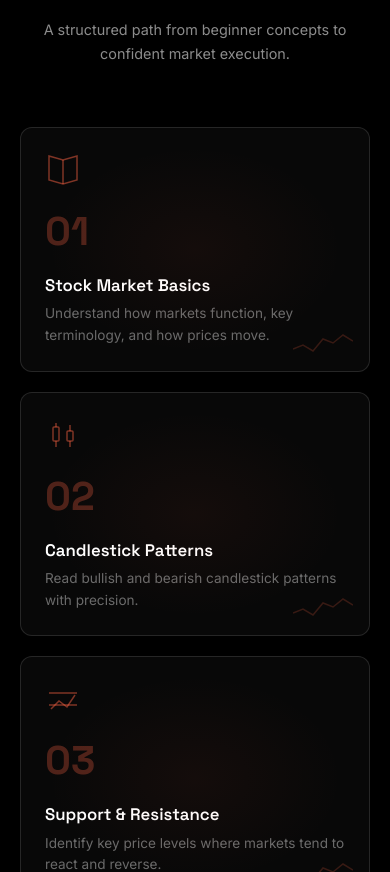
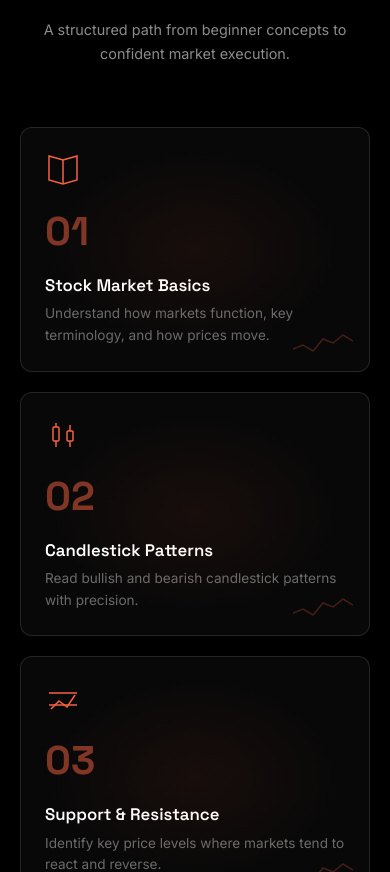
Before and after one commit to J1309/SXM, a React (Vite) app: page / in a window 390 px wide. Shown: the part 1940-2812 px from the top of the page. Built offline with nearby package versions, Linux system fonts and the light colour scheme.

Commit message:
Mobile: move all icon/glow visibility into max-width:768px block (catches all phones, unlike hover:none)

```diff
--- a/src/styles/index.css
+++ b/src/styles/index.css
@@ -1599,113 +1599,13 @@ h1, h2, h3, h4, h5, h6 {
   .section { padding: 60px 20px; }
   .hero { padding: 100px 20px 40px; }
 
-  /* Custom cursor: fully hidden on mobile */
-  .custom-cursor,
-  .cursor-glow {
-    display: none !important;
-  }
-  html, body, a, button {
-    cursor: auto !important;
-  }
-}
-
-@media (max-width: 480px) {
-  .hero-headline {
-    font-size: clamp(1.7rem, 7vw, 2.5rem);
-  }
-
-  .hero-subtext {
-    font-size: 0.95rem;
-  }
-
-  .section-title {
-    font-size: clamp(1.5rem, 5vw, 2rem);
-  }
-
-  .section-subtitle {
-    font-size: 0.9rem;
-  }
-
-  .stats-grid {
-    grid-template-columns: 1fr 1fr;
-    gap: 16px;
-  }
-
-  .stat-number {
-    font-size: clamp(2rem, 10vw, 2.8rem);
-  }
-
-  .glass-card {
-    padding: 24px;
-  }
-
-  .dashboard-mockup {
-    padding: 16px;
-  }
-
-  .mission-section {
-    gap: 40px;
-  }
-}
-
-/* ============================================
-   Touch Device Overrides
-   Make hover-dependent features work without hover
-   ============================================ */
-@media (hover: none) {
-  /* Restore default cursor everywhere */
-  html, body, a, button {
-    cursor: auto !important;
-  }
-
-  .custom-cursor,
-  .cursor-glow {
-    display: none !important;
-  }
-
-  /* Glass cards: always clearly visible with subtle glow */
+  /* Mobile: always show card icons and glow without requiring touch */
   .glass-card::before {
-    opacity: 0.35;
+    opacity: 0.45;
   }
   .glass-card {
     border-color: rgba(255, 255, 255, 0.12);
   }
-  .glass-card:hover {
-    transform: none;
-    box-shadow: none;
-  }
-  .glass-card:active::before {
-    opacity: 0.6;
-  }
-  .glass-card:active {
-    border-color: var(--glass-border-hover);
-    box-shadow: 0 10px 30px rgba(0, 0, 0, 0.3), 0 0 20px rgba(var(--accent-rgb), 0.2);
-  }
-
-  /* Module cards: don't dim siblings */
-  .modules-grid:hover .module-card:not(:hover) {
-    opacity: 1;
-  }
-
-  /* Module number: always show accent at low opacity */
-  .module-card .module-number {
-    color: rgba(var(--accent-rgb), 0.3);
-  }
-
-  /* Module icon: always show accent color */
-  .module-card .module-icon svg {
-    stroke: rgba(var(--accent-rgb), 0.5);
-  }
-
-  /* Module chart line: always visible */
-  .module-chart-line {
-    opacity: 0.2;
-  }
-  .module-chart-line svg path {
-    stroke-dashoffset: 0;
-  }
-
-  /* Promise card icons: always drawn */
   .promise-card-icon svg path,
   .promise-card-icon svg line,
   .promise-card-icon svg polyline,
@@ -1713,6 +1613,106 @@ h1, h2, h3, h4, h5, h6 {
   .promise-card-icon svg circle {
     stroke-dashoffset: 0;
   }
+  .module-card .module-icon svg {
+    stroke: var(--accent);
+  }
+  .module-card .module-number {
+    color: rgba(var(--accent-rgb), 0.5);
+  }
+  .module-chart-line {
+    opacity: 0.25;
+  }
+  .module-chart-line svg path {
+    stroke-dashoffset: 0;
+  }
+  .expertise-card .expertise-icon svg {
+    stroke: rgba(var(--accent-rgb), 0.6);
+  }
+  .value-card .value-accent {
+    width: 40px;
+  }
+
+  /* Custom cursor: fully hidden on mobile */
+  .custom-cursor,
+  .cursor-glow {
+    display: none !important;
+  }
+  html, body, a, button {
+    cursor: auto !important;
+  }
+}
+
+@media (max-width: 480px) {
+  .hero-headline {
+    font-size: clamp(1.7rem, 7vw, 2.5rem);
+  }
+
+  .hero-subtext {
+    font-size: 0.95rem;
+  }
+
+  .section-title {
+    font-size: clamp(1.5rem, 5vw, 2rem);
+  }
+
+  .section-subtitle {
+    font-size: 0.9rem;
+  }
+
+  .stats-grid {
+    grid-template-columns: 1fr 1fr;
+    gap: 16px;
+  }
+
+  .stat-number {
+    font-size: clamp(2rem, 10vw, 2.8rem);
+  }
+
+  .glass-card {
+    padding: 24px;
+  }
+
+  .dashboard-mockup {
+    padding: 16px;
+  }
+
+  .mission-section {
+    gap: 40px;
+  }
+}
+
+/* ============================================
+   Touch Device Overrides
+   Make hover-dependent features work without hover
+   ============================================ */
+@media (hover: none) {
+  /* Restore default cursor everywhere */
+  html, body, a, button {
+    cursor: auto !important;
+  }
+
+  .custom-cursor,
+  .cursor-glow {
+    display: none !important;
+  }
+
+  /* Glass cards: glow on tap, no hover lift */
+  .glass-card:hover {
+    transform: none;
+    box-shadow: none;
+  }
+  .glass-card:active::before {
+    opacity: 0.6;
+  }
+  .glass-card:active {
+    border-color: var(--glass-border-hover);
+    box-shadow: 0 10px 30px rgba(0, 0, 0, 0.3), 0 0 20px rgba(var(--accent-rgb), 0.2);
+  }
+
+  /* Module cards: don't dim siblings */
+  .modules-grid:hover .module-card:not(:hover) {
+    opacity: 1;
+  }
 
   /* Hero chart: clearly readable at rest, touch glow handled by onTouchMove */
   .hero-chart {
@@ -1724,23 +1724,9 @@ h1, h2, h3, h4, h5, h6 {
     animation: none;
   }
 
-  /* Expertise icon: always accent */
-  .expertise-card .expertise-icon svg {
-    stroke: rgba(var(--accent-rgb), 0.5);
-  }
-
   /* Mission pillar: no hover shift */
   .mission-pillar:hover {
     transform: none;
-  }
-
-  /* Value card accent: slightly wider by default */
-  .value-card .value-accent {
-    width: 40px;
-  }
-  .value-card:hover .value-accent {
-    width: 40px;
-    height: 3px;
   }
 
   /* Dashboard: no tilt, no hover glow */
```
